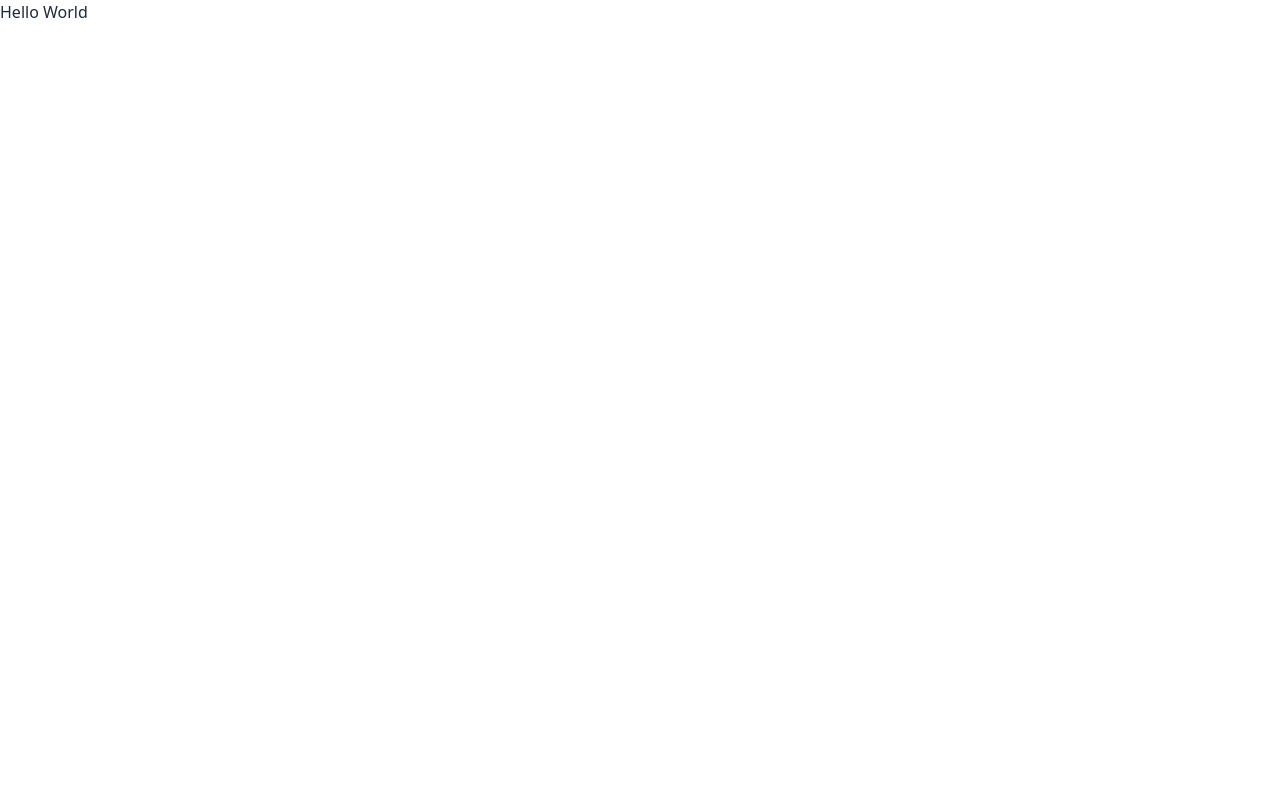
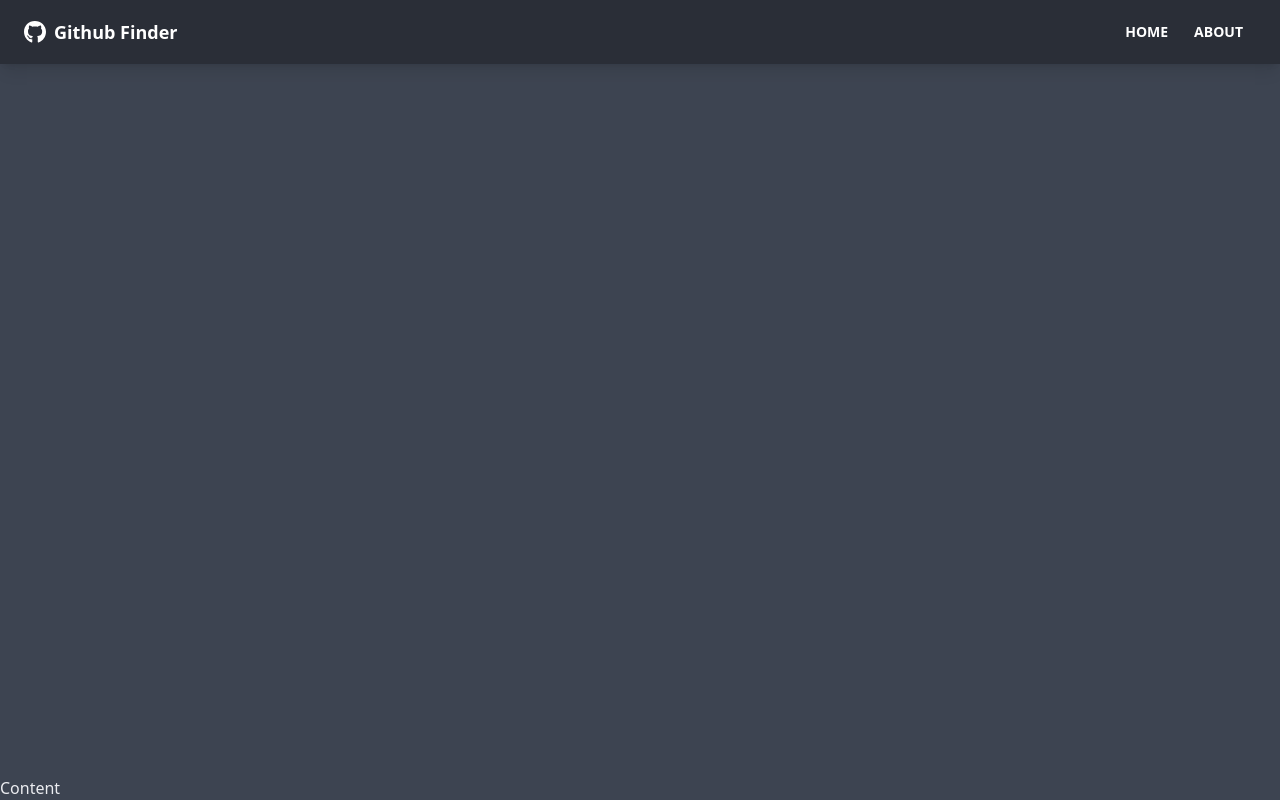
Before and after one commit to ethansalonga/github-finder, a React (Create React App) app: page / in a window 1280 px wide. Built offline with nearby package versions, Linux system fonts and the light colour scheme.

Commit message:
navbar component

```diff
--- a/package.json
+++ b/package.json
@@ -9,6 +9,8 @@
     "daisyui": "^2.8.0",
     "react": "^17.0.2",
     "react-dom": "^17.0.2",
+    "react-icons": "^4.3.1",
+    "react-router-dom": "^6.2.2",
     "react-scripts": "5.0.0",
     "web-vitals": "^2.1.4"
   },
--- a/src/App.js
+++ b/src/App.js
@@ -1,8 +1,17 @@
+import { BrowserRouter as Router, Route } from "react-router-dom"
+import Navbar from "./components/layout/Navbar";
+
 function App() {
   return (
-    <div>
-      <h1>Hello World</h1>
-    </div>
+    <Router>
+      <div className="flex flex-col justify-between h-screen">
+        <Navbar />
+
+        <main>
+          Content
+        </main>
+      </div>
+    </Router>
   );
 }
 
--- /dev/null
+++ b/src/components/layout/Navbar.jsx
@@ -0,0 +1,39 @@
+import { FaGithub } from "react-icons/fa"
+import { Link } from "react-router-dom"
+import PropTypes from "prop-types"
+
+function Navbar({ title }) {
+  return (
+    <nav className="navbar mb-12 shadow-lg bg-neutral text-neutral-content">
+      <div className="container mx-auto">
+        <div className="flex-none px-2 mx-2">
+          <FaGithub className="inline pr-2 text-3xl" />
+          <Link to="/" className="text-lg font-bold align-middle">
+            {title}
+          </Link>
+        </div>
+
+        <div className="flex-1 px-2 mx-2">
+          <div className="flex justify-end">
+            <Link to="/" className="btn btn-ghost btn-sm rounded-btn">
+              Home
+            </Link>
+            <Link to="/about" className="btn btn-ghost btn-sm rounded-btn">
+              About
+            </Link>
+          </div>
+        </div>
+      </div>
+    </nav>
+  )
+}
+
+Navbar.defaultProps = {
+  title: "Github Finder",
+}
+
+Navbar.propTypes = {
+  title: PropTypes.string,
+}
+
+export default Navbar
--- a/tailwind.config.js
+++ b/tailwind.config.js
@@ -1,7 +1,34 @@
 module.exports = {
-  content: [
-    "./src/**/*.{js,jsx,ts,tsx}",
-  ],
+  daisyui: {
+    themes: [
+      {
+        dark: {
+          primary: "#793ef9",
+          "primary-focus": "#570df8",
+          "primary-content": "#ffffff",
+          secondary: "#f000b8",
+          "secondary-focus": "#bd0091",
+          "secondary-content": "#ffffff",
+          accent: "#37cdbe",
+          "accent-focus": "#2aa79b",
+          "accent-content": "#ffffff",
+          neutral: "#2a2e37",
+          "neutral-focus": "#16181d",
+          "neutral-content": "#ffffff",
+          "base-100": "#3d4451",
+          "base-200": "#2a2e37",
+          "base-300": "#16181d",
+          "base-content": "#ebecf0",
+          info: "#66c6ff",
+          success: "#87d039",
+          warning: "#e2d562",
+          error: "#ff6f6f",
+        },
+      },
+      "light",
+    ],
+  },
+  content: ["./src/**/*.{js,jsx,ts,tsx}"],
   theme: {
     extend: {},
   },
```
Also changed, not shown: 1 other file (tests, documents, lock files or other folders).
